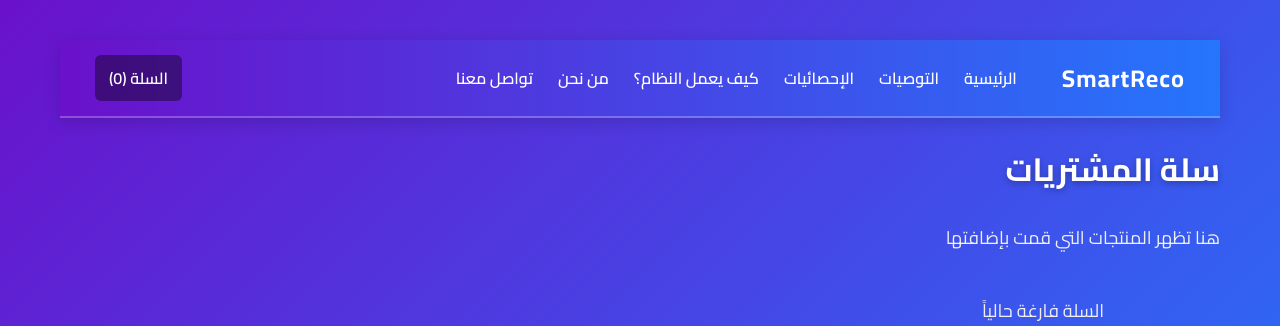
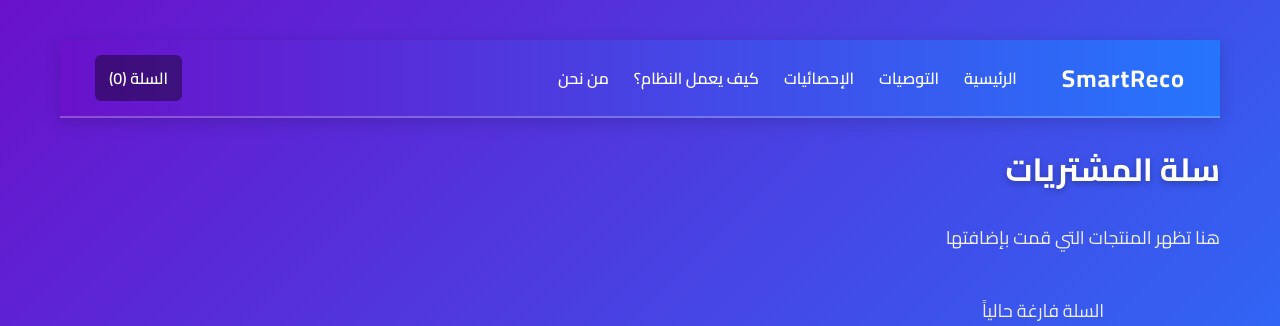
Before and after one commit to nagham-kwieder/smartReco, a Flask app: page /cart.html in a window 1280 px wide. Shown: the top 326 px of the page. Run offline with Flask 3, Linux system fonts and the light colour scheme.

Commit message:
Update cart.html

```diff
--- a/BACKEND/templates/cart.html
+++ b/BACKEND/templates/cart.html
@@ -84,7 +84,6 @@
     <a href="/dashboard.html">الإحصائيات</a>
     <a href="/how_it_works.html">كيف يعمل النظام؟</a>
     <a href="/about.html">من نحن</a>
-    <a href="/contact.html">تواصل معنا</a>
     <a href="/cart.html" class="cart-btn">السلة <span id="cartCount"></span></a>
 </nav>
 
```
